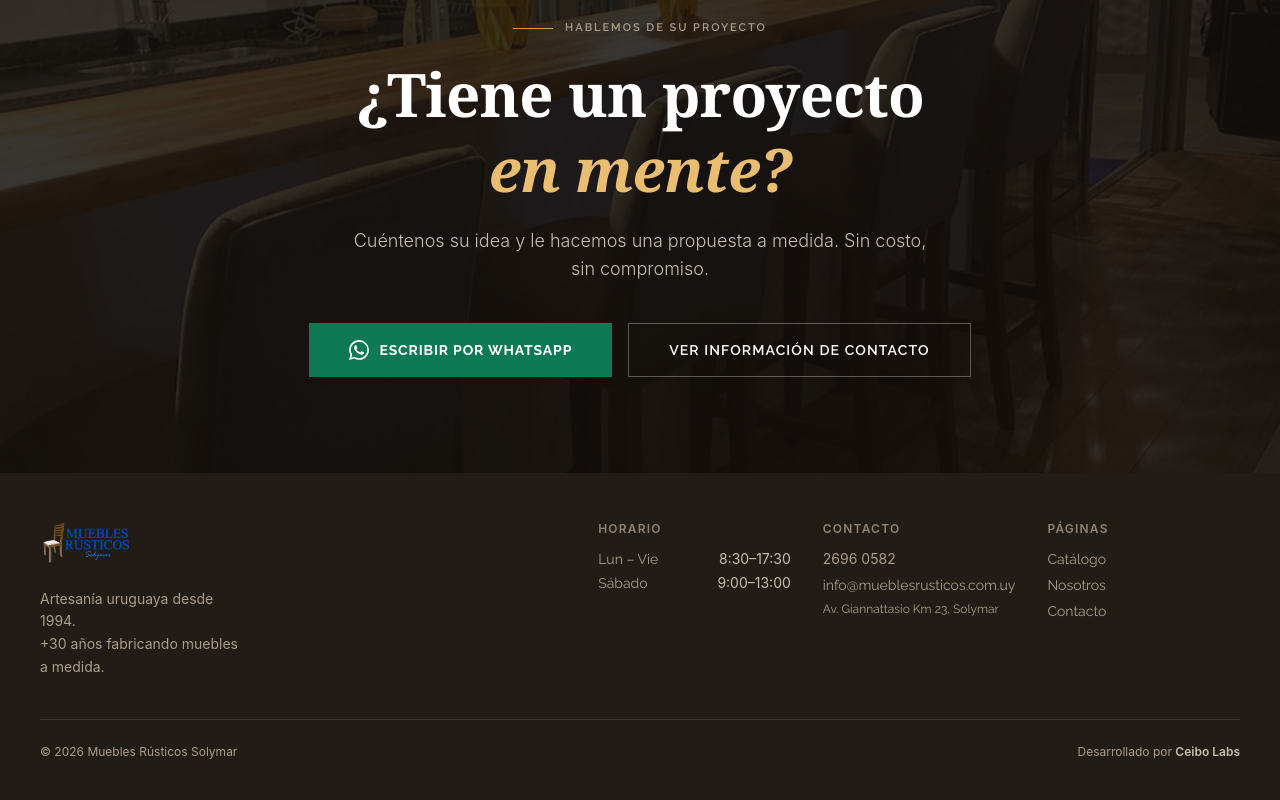
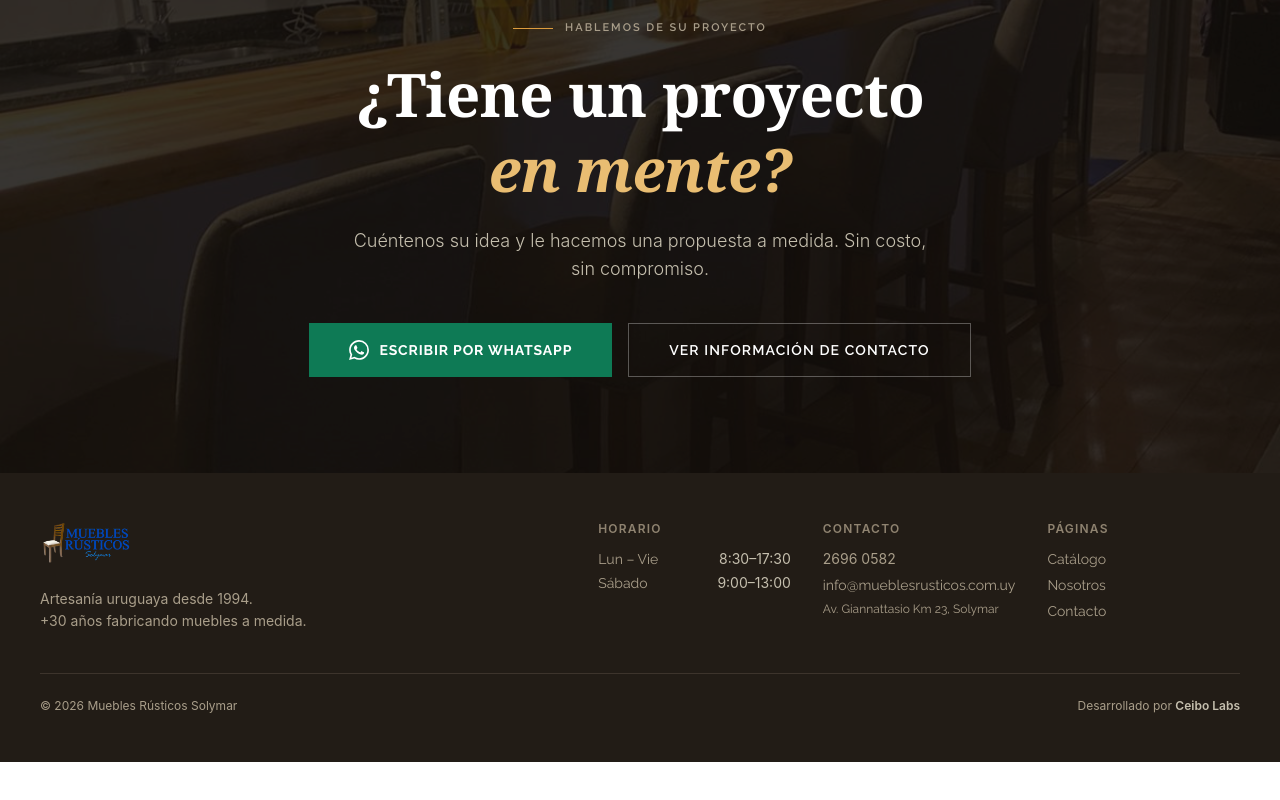
Before and after one commit to CeiboLabs/muebles-rusticos, a Next.js app: page / in a window 1280 px wide. Shown: the part 3735-4535 px from the top of the page. After the commit the page ends 4497 px from the top, so only its background shows below. Built offline with nearby package versions, Linux system fonts and the light colour scheme; no server answers; the database is empty.

Commit message:
footer correction

```diff
--- a/components/layout/Footer.tsx
+++ b/components/layout/Footer.tsx
@@ -22,7 +22,7 @@ export default function Footer() {
                 className="h-11 w-auto object-contain"
               />
             </Link>
-            <p className="font-sans text-sm text-stone-400 leading-relaxed max-w-[200px]">
+            <p className="font-sans text-sm text-stone-400 leading-relaxed whitespace-nowrap">
               Artesanía uruguaya desde 1994.<br />
               +30 años fabricando muebles a medida.
             </p>
--- a/next.config.ts
+++ b/next.config.ts
@@ -38,6 +38,10 @@ const securityHeaders = [
     key: 'Permissions-Policy',
     value: 'camera=(), microphone=(), geolocation=()',
   },
+  {
+    key: 'Strict-Transport-Security',
+    value: 'max-age=31536000; includeSubDomains; preload',
+  },
 ]
 
 const nextConfig: NextConfig = {
```
